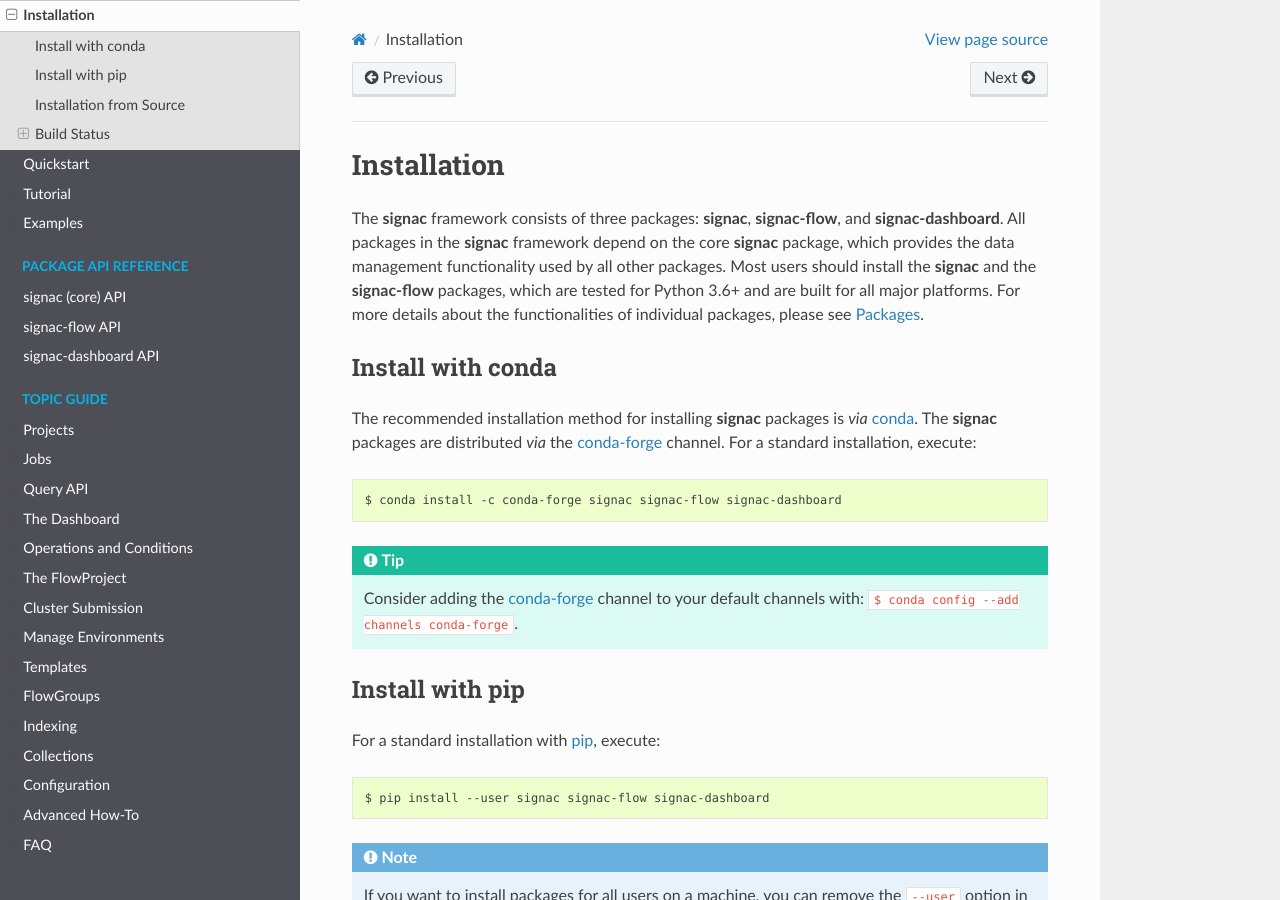
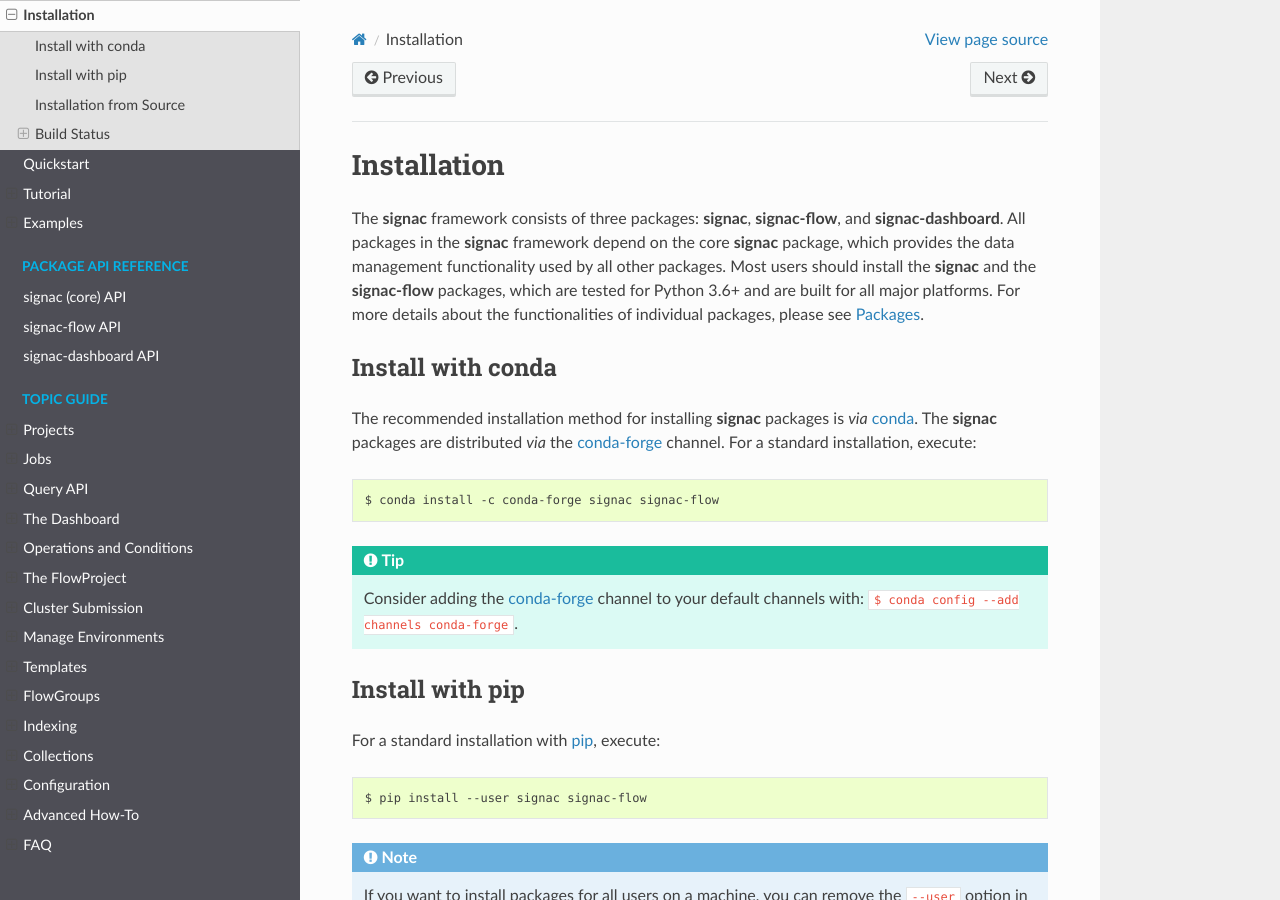
Before and after one commit to glotzerlab/signac-docs, a Sphinx documentation site: the page built from docs/source/installation.rst, in a window 1280 px wide and 900 px high. Built offline with Sphinx 7.4.7 and the Read the Docs theme 2.0.0, drawn with Linux system fonts in a browser that asks for light colours.

Commit message:
Apply suggestions from code review
Co-authored-by: Bradley Dice <bdice@bradleydice.com>

```diff
--- a/docs/source/installation.rst
+++ b/docs/source/installation.rst
@@ -23,7 +23,7 @@ For a standard installation, execute:
 
 .. code-block:: bash
 
-    $ conda install -c conda-forge signac signac-flow signac-dashboard
+    $ conda install -c conda-forge signac signac-flow
 
 .. tip::
 
@@ -37,7 +37,7 @@ For a standard installation with pip_, execute:
 
 .. code:: bash
 
-    $ pip install --user signac signac-flow signac-dashboard
+    $ pip install --user signac signac-flow
 
 .. note::
 
--- a/docs/source/packages.rst
+++ b/docs/source/packages.rst
@@ -36,7 +36,7 @@ It allows users to:
 
 The **signac-flow** package allows users to:
 
-- Implement workflows for a project data space managed with **signac**.
+- Implement reproducible computational workflows for a project data space managed with **signac**.
 - Run workflows from the command line.
 - Submit jobs to high-performance computing (HPC) clusters.
 - Specify workflow dependencies through conditions, allowing execution that can be simple and linear or complex and branched.
```
